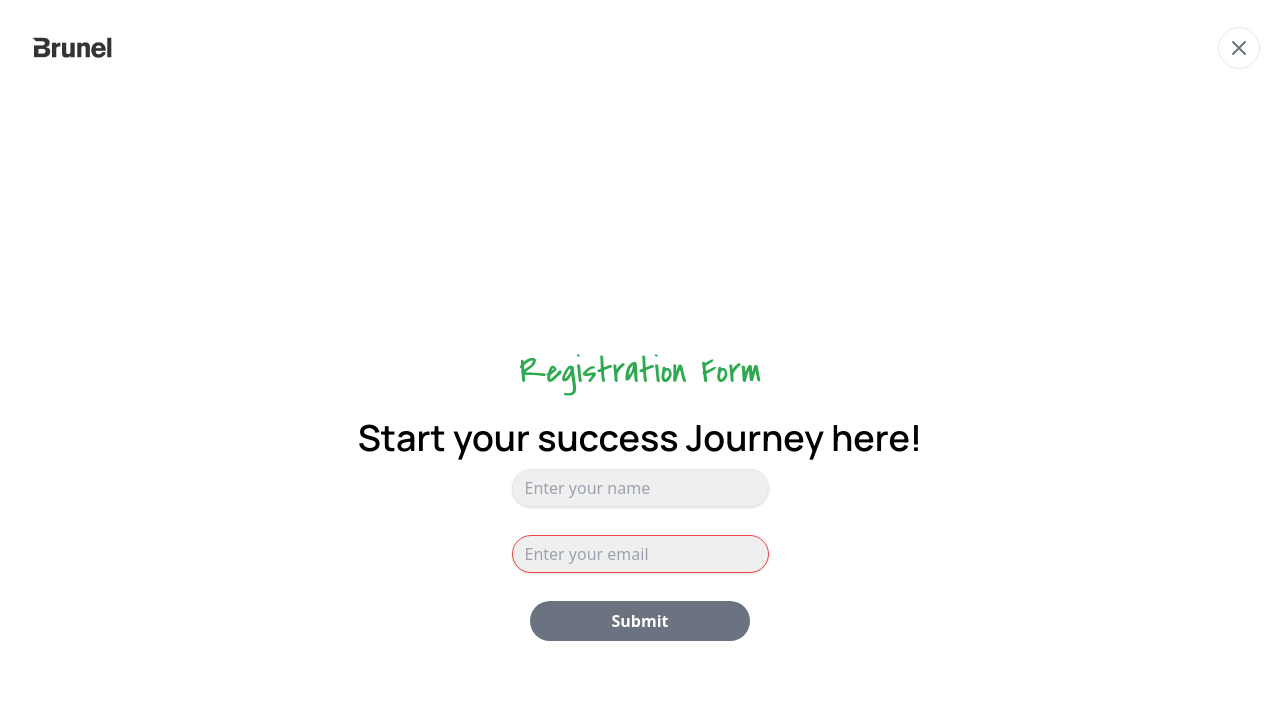
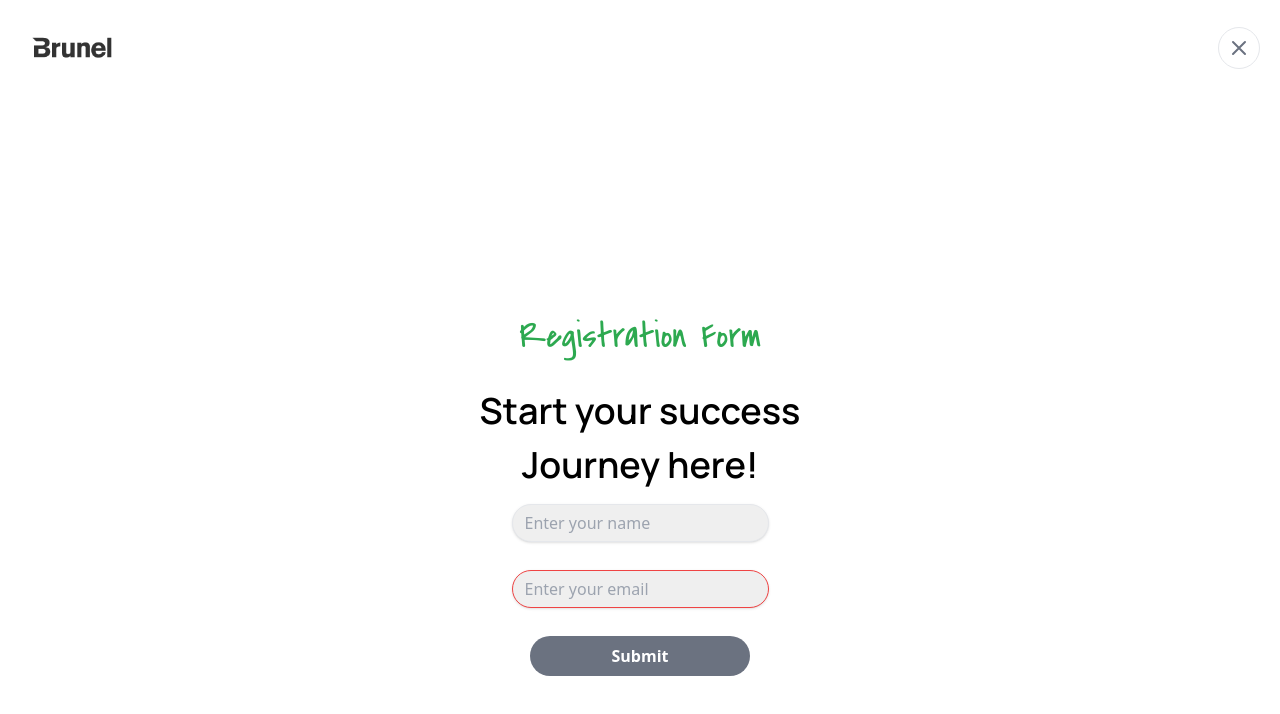
Before and after one commit to Aryankax/thence-react-internship-task, a React (Create React App) app: page /login in a window 1280 px wide. Shown: the top 714 px of the page. Built offline with nearby package versions, Linux system fonts and the light colour scheme.

Commit message:
Formating done on login page

```diff
--- a/src/components/login.js
+++ b/src/components/login.js
@@ -44,7 +44,7 @@ function Login() {
       <form onSubmit={handleSubmit} className="w-[588px] h-[538.22px] bg-white flex flex-col items-center justify-center">
         <div className='flex flex-col justify-center items-center '>
           <p className='font-CBYG text-[#2DA950] text-[36px] mb-2'>Registration Form</p>
-          <p className='font-Manrope font-semibold text-[36px]  m-1'>Start your success Journey here!</p>
+          <p className='font-Manrope font-semibold text-[36px]  m-1 p-2 text-center'>Start your success <br/> Journey here!</p>
         </div>
         <div className="mb-6">
           <input
```
